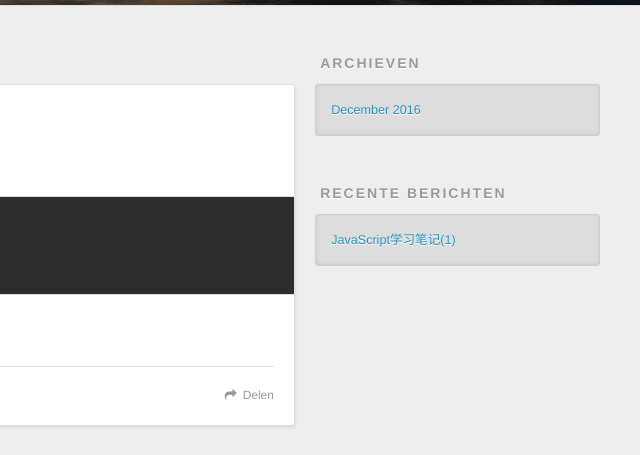
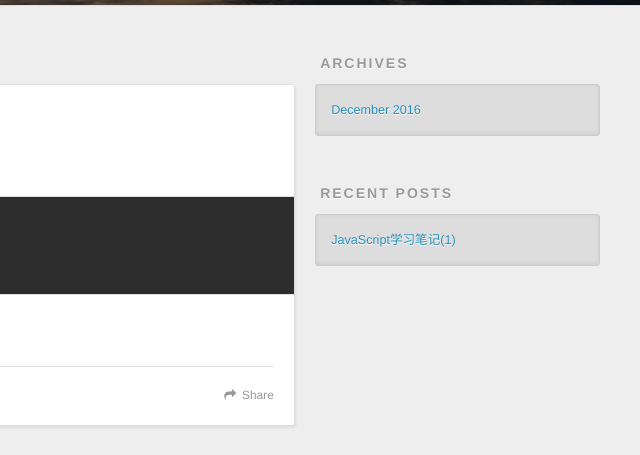
Before and after one commit to hikobe8/hikobe8.github.io, a plain HTML site: page index.html in a window 1280 px wide. Shown: the part 295-750 px from the top of the page, 640-1280 px from the left. Drawn offline with nearby package versions, Linux system fonts and the light colour scheme.

Commit message:
Site updated: 2017-01-06 14:19:39

```diff
--- a/index.html
+++ b/index.html
@@ -50,7 +50,7 @@
 
           <a id="nav-rss-link" class="nav-icon" href="/atom.xml" title="RSS Feed"></a>
 
-        <a id="nav-search-btn" class="nav-icon" title="Zoeken"></a>
+        <a id="nav-search-btn" class="nav-icon" title="Search"></a>
       </nav>
       <div id="search-form-wrap">
         <form action="//google.com/search" method="get" accept-charset="UTF-8" class="search-form"><input type="search" name="q" results="0" class="search-form-input" placeholder="Search"><button type="submit" class="search-form-submit">&#xF002;</button><input type="hidden" name="sitesearch" value="http://yoursite.com"></form>
@@ -95,7 +95,7 @@ Math.abs(1/3 - (1 - 2/3)) &lt; 0.0000001 //true
 
     </div>
     <footer class="article-footer">
-      <a data-url="http://yoursite.com/2016/12/26/Javascript学习日记(1)/" data-id="cixlej6a3000084iay23hfxcv" class="article-share-link">Delen</a>
+      <a data-url="http://yoursite.com/2016/12/26/Javascript学习日记(1)/" data-id="cixlew5jf0000l0iaqg471v5a" class="article-share-link">Share</a>
 
 
     </footer>
@@ -120,7 +120,7 @@ Math.abs(1/3 - (1 - 2/3)) &lt; 0.0000001 //true
 
 
   <div class="widget-wrap">
-    <h3 class="widget-title">Archieven</h3>
+    <h3 class="widget-title">Archives</h3>
     <div class="widget">
       <ul class="archive-list"><li class="archive-list-item"><a class="archive-list-link" href="/archives/2016/12/">December 2016</a></li></ul>
     </div>
@@ -130,7 +130,7 @@ Math.abs(1/3 - (1 - 2/3)) &lt; 0.0000001 //true
 
 
   <div class="widget-wrap">
-    <h3 class="widget-title">Recente berichten</h3>
+    <h3 class="widget-title">Recent Posts</h3>
     <div class="widget">
       <ul>
 
```
Also changed, not shown: 2016/12/26/Javascript学习日记(1)/index.html (+5 -5 lines), archives/2016/12/index.html (+4 -4 lines), archives/2016/index.html (+4 -4 lines), archives/index.html (+4 -4 lines).
